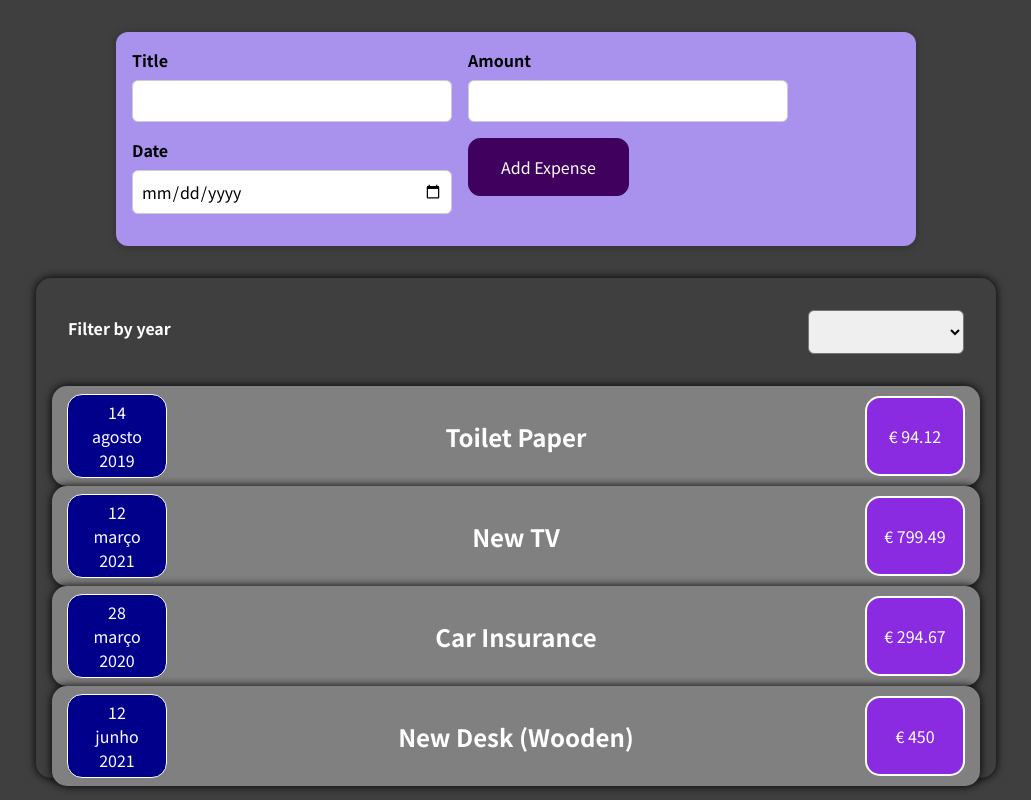
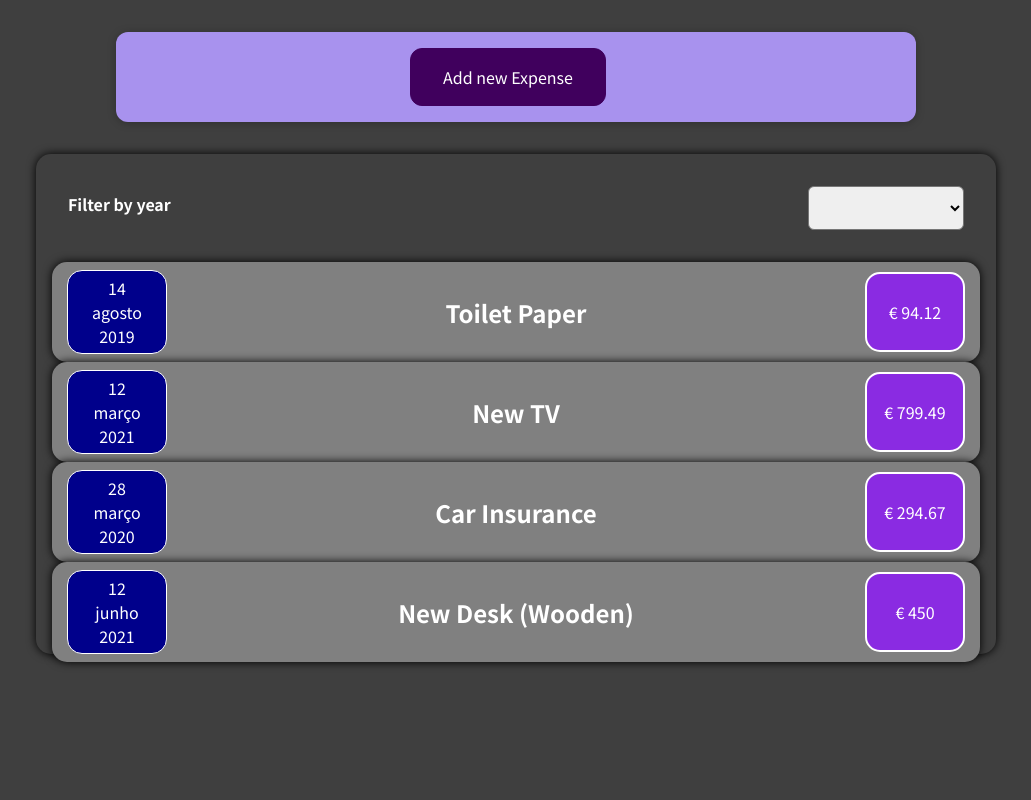
Before and after one commit to jmschp/expenses-app, a React (Create React App) app: page / in a window 1280 px wide. Shown: the whole page, without its empty margins (124-1155 px from the left). Built offline with nearby package versions, Linux system fonts and the light colour scheme.

Commit message:
feat: add btn to show form

```diff
--- a/src/components/NewExpenses/ExpenseForm.js
+++ b/src/components/NewExpenses/ExpenseForm.js
@@ -38,6 +38,10 @@ export default function ExpenseForm(props) {
     setUserInput({ enteredTitle: "", enteredAmount: "", enteredDate: "" });
   };
 
+  const cancelHandler = () => {
+    props.hideForm();
+  };
+
   return (
     <form onSubmit={submitHandler}>
       <div className="new-expense__controls">
@@ -47,18 +51,16 @@ export default function ExpenseForm(props) {
         </div>
         <div className="new-expense__control">
           <label>Amount</label>
-          <input
-            type="number"
-            nim="0.01"
-            step="0.01"
-            onChange={amountChangeHandler}
-          />
+          <input type="number" nim="0.01" step="0.01" onChange={amountChangeHandler} />
         </div>
         <div className="new-expense__control">
           <label>Date</label>
           <input type="date" onChange={dateChangeHandler} />
         </div>
         <div className="new-expense__actions">
+          <button type="button" onClick={cancelHandler}>
+            Cancel Expense
+          </button>
           <button type="submit">Add Expense</button>
         </div>
       </div>
--- a/src/components/NewExpenses/NewExpenses.js
+++ b/src/components/NewExpenses/NewExpenses.js
@@ -1,19 +1,39 @@
+import { useState } from "react";
+
 import ExpenseForm from "./ExpenseForm";
 
 import "./NewExpense.css";
 
 export default function NewExpense(props) {
+  const [showForm, setShowForm] = useState(false);
+
   const onSaveExpenseDataHandler = (inputExpense) => {
     const newExpense = {
       ...inputExpense,
       id: Math.random(),
     };
     props.onSaveExpenseData(newExpense);
+    setShowForm(false);
+  };
+
+  const showFormHandler = () => {
+    setShowForm(true);
+  };
+
+  const hideFormHandler = () => {
+    setShowForm(false);
   };
 
   return (
     <div className="new-expense">
-      <ExpenseForm onSaveExpenseData={onSaveExpenseDataHandler} />
+      {!showForm && (
+        <button type="button" onClick={showFormHandler}>
+          Add new Expense
+        </button>
+      )}
+      {showForm && (
+        <ExpenseForm onSaveExpenseData={onSaveExpenseDataHandler} hideForm={hideFormHandler} />
+      )}
     </div>
   );
 }
```
